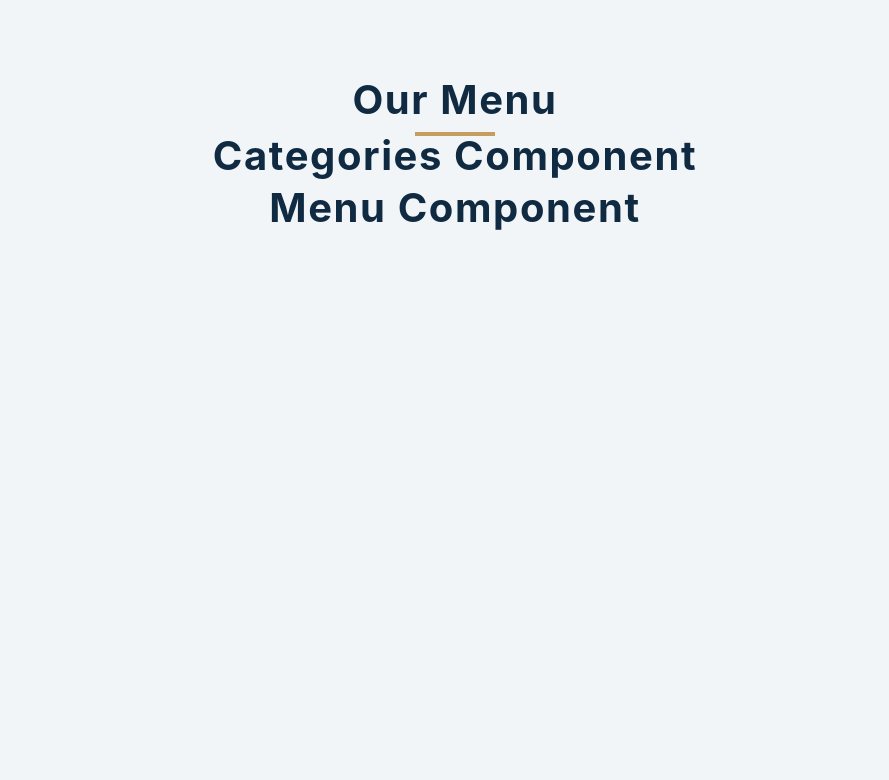
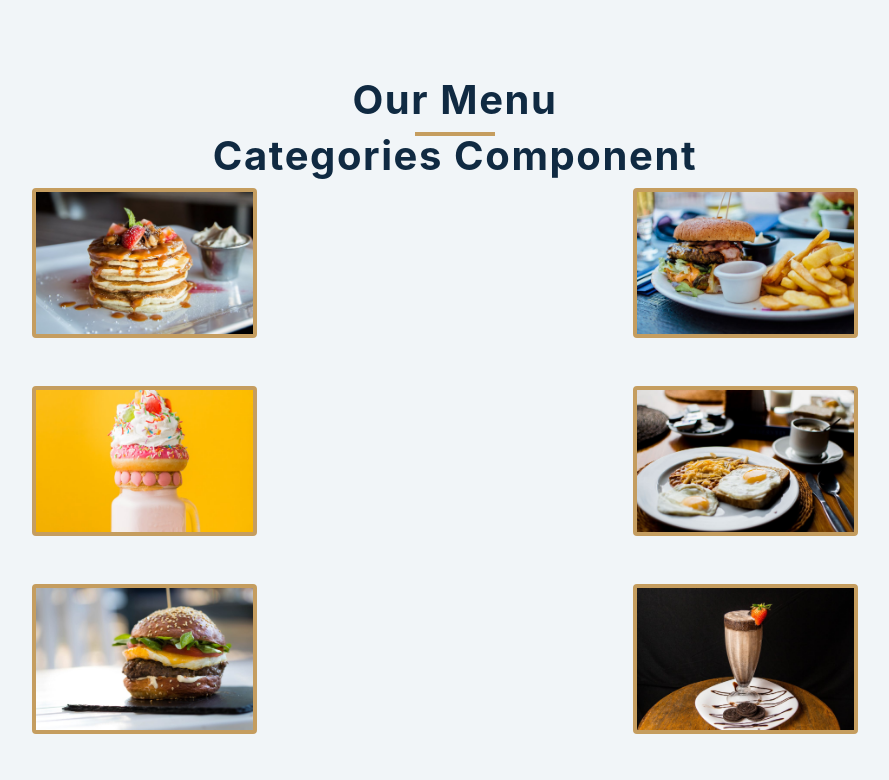
Before and after one commit to barksanto/react-projects, a React (Create React App) app in the folder 5-menu/setup/: page / in a window 1280 px wide. Shown: the top 780 px of the page, without its empty margins (185-1074 px from the left). Built offline with nearby package versions, Linux system fonts and the light colour scheme.

Commit message:
iterate through list of items - display their photos, give classname of photo

```diff
--- a/5-menu/setup/src/App.js
+++ b/5-menu/setup/src/App.js
@@ -16,7 +16,8 @@
           <h2>our menu</h2>
           <div className="underline"></div>
           <Categories />
-          <Menu />
+          {/* pass in menuItems state value as a prop */}
+          <Menu items={menuItems} />
         </div>
       </section>
     </main>
--- a/5-menu/setup/src/Menu.js
+++ b/5-menu/setup/src/Menu.js
@@ -1,7 +1,14 @@
 import React from 'react';
 
-const Menu = () => {
-  return <h2>menu component</h2>;
+const Menu = ({ items }) => {
+  return <div className="section-center">
+    {items.map((menuItem) => {
+      const { id, title, img, desc } = menuItem;
+      return <article key={id} className="menu-item">
+        <img className="photo" src={img} alt={title} />
+      </article>
+    })}
+  </div>;
 };
 
 export default Menu;
```
